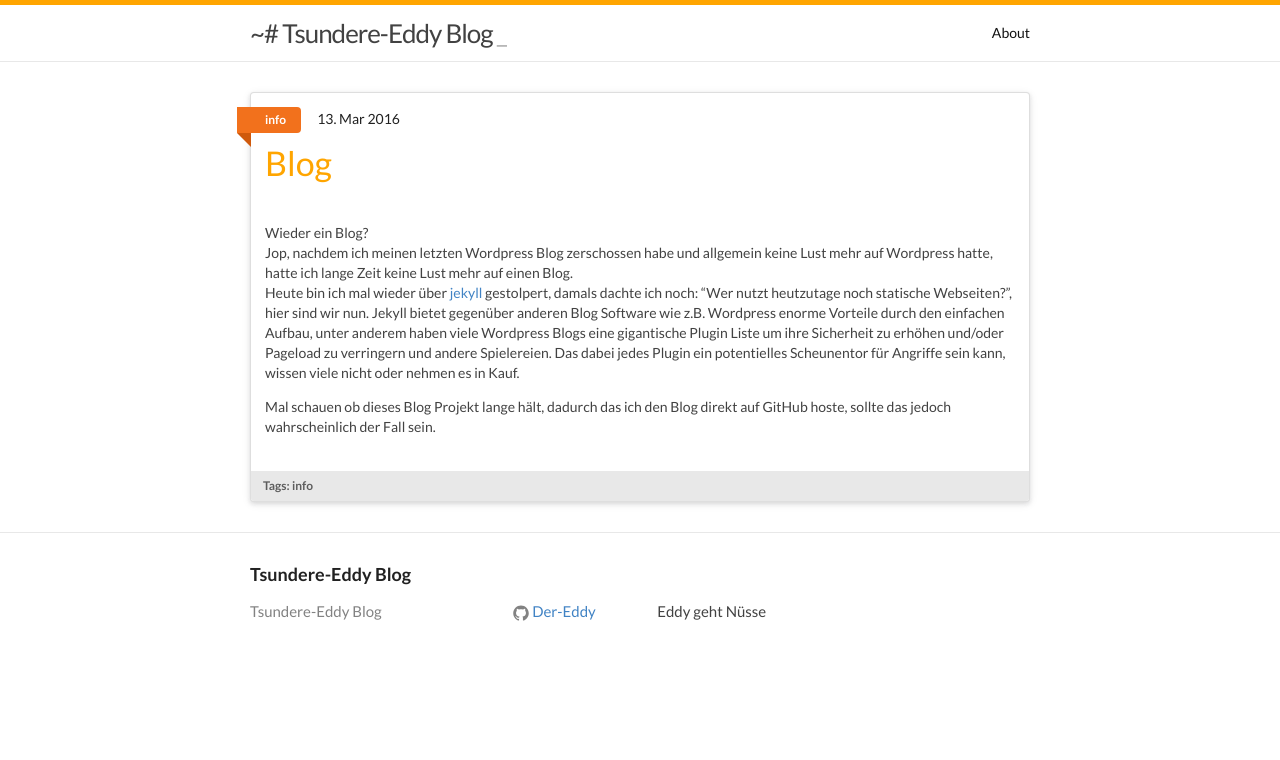
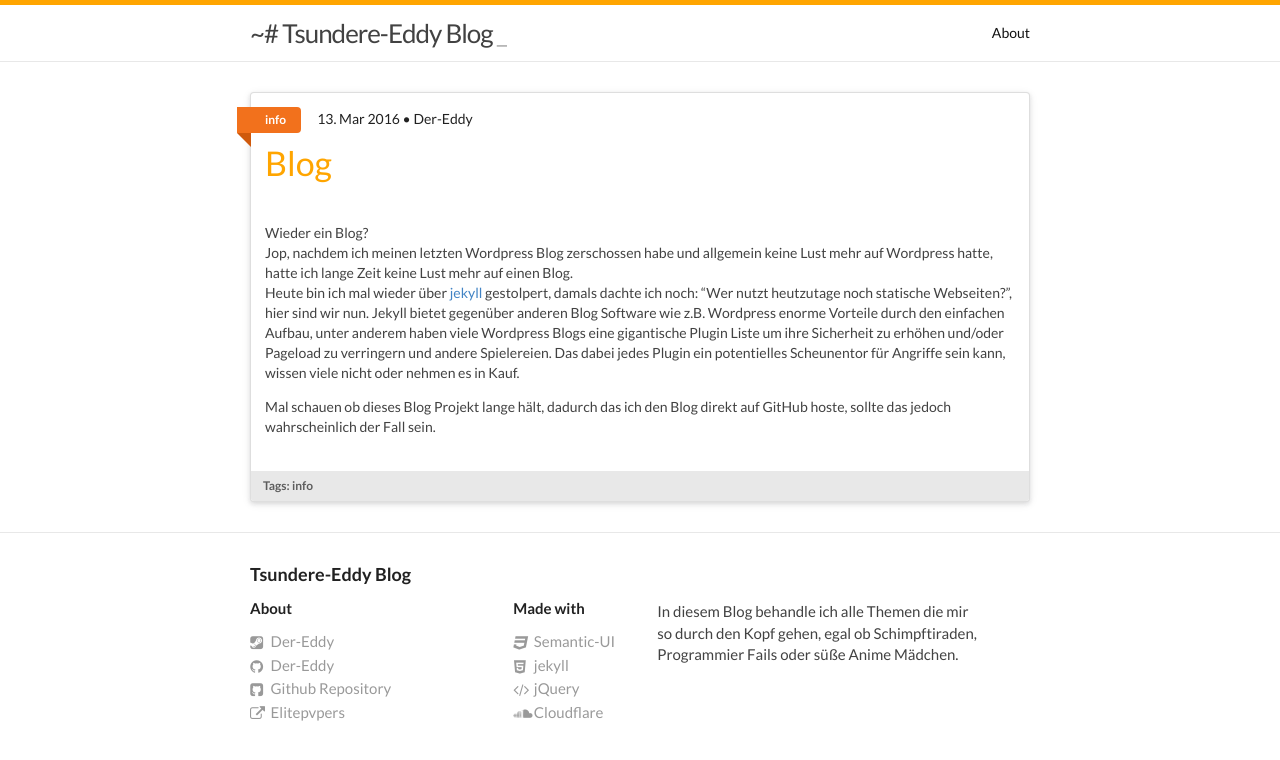
Before and after one commit to Der-Eddy/blog, a Jekyll site: the page built from _posts/2016-03-13-blog.md, in a window 1280 px wide. Shown: the top 760 px of the page. Built offline with Jekyll 4.4.1, drawn with Linux system fonts in a browser that asks for light colours.

Commit message:
Added cool links to the footer

```diff
--- a/_config.yml
+++ b/_config.yml
@@ -7,7 +7,7 @@
 
 # Site settings
 title: Tsundere-Eddy Blog
-description: Eddy geht Nüsse
+description: In diesem Blog behandle ich alle Themen die mir so durch den Kopf gehen, egal ob Schimpftiraden, Programmier Fails oder süße Anime Mädchen.
 baseurl: "" # the subpath of your site, e.g. /blog
 url: "https://blog.eddydev.de/" # the base hostname & protocol for your site
 github_username:  Der-Eddy
--- a/_includes/footer.html
+++ b/_includes/footer.html
@@ -6,26 +6,23 @@
 
     <div class="footer-col-wrapper">
       <div class="footer-col footer-col-1">
-        <ul class="contact-list">
-          <li>{{ site.title }}</li>
-          <li><a href="mailto:{{ site.email }}">{{ site.email }}</a></li>
-        </ul>
+          <h4 class="ui header">About</h4>
+          <div class="ui link list">
+              <a href="http://steamcommunity.com/id/der-eddy/" class="item"><i class="steam square icon"></i> Der-Eddy</a>
+              <a href="https://github.com/Der-Eddy/" class="item"><i class="github icon"></i> Der-Eddy</a>
+              <a href="https://github.com/Der-Eddy/blog" class="item"><i class="github square icon"></i> Github Repository</a>
+              <a href="https://www.elitepvpers.com" class="item"><i class="external icon"></i> Elitepvpers</a>
+          </div>
       </div>
 
       <div class="footer-col footer-col-2">
-        <ul class="social-media-list">
-          {% if site.github_username %}
-          <li>
-            {% include icon-github.html username=site.github_username %}
-          </li>
-          {% endif %}
-
-          {% if site.twitter_username %}
-          <li>
-            {% include icon-twitter.html username=site.twitter_username %}
-          </li>
-          {% endif %}
-        </ul>
+          <h4 class="ui header">Made with</h4>
+          <div class="ui link list">
+              <a href="http://semantic-ui.com/" class="item"><i class="css3 icon"></i> Semantic-UI</a>
+              <a href="https://jekyllrb.com/" class="item"><i class="html5 icon"></i> jekyll</a>
+              <a href="http://jquery.com/" class="item"><i class="code icon"></i> jQuery</a>
+              <a href="https://www.cloudflare.com/" class="item"><i class="soundcloud icon"></i> Cloudflare</a>
+          </div>
       </div>
 
       <div class="footer-col footer-col-3">
--- a/_posts/2016-03-13-blog.md
+++ b/_posts/2016-03-13-blog.md
@@ -4,6 +4,7 @@ title:  "Blog"
 date:   2016-03-13 17:43:54 +0100
 category: info
 tags: info
+author: Der-Eddy
 ---
 Wieder ein Blog?
 Jop, nachdem ich meinen letzten Wordpress Blog zerschossen habe und allgemein keine Lust mehr auf Wordpress hatte, hatte ich lange Zeit keine Lust mehr auf einen Blog.
```
